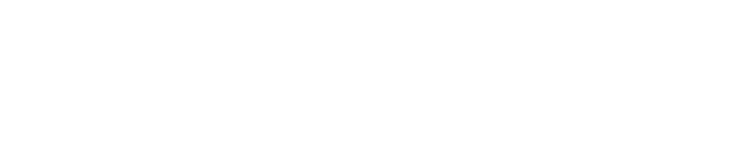
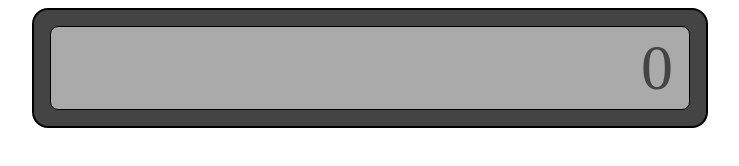
Before and after one commit to HeliumPond/OdinProject-projects, a plain HTML site: page calculator/index.html in a window 1280 px wide. Shown: the whole page, without its empty margins (270-1009 px from the left). Drawn offline with Linux system fonts and the light colour scheme.

Commit message:
Add basic output area to index.html

```diff
--- a/calculator/index.html
+++ b/calculator/index.html
@@ -11,6 +11,8 @@
 </head>
 
 <body>
-
+    <div id="calculator">
+        <span id="output">0</span>
+    </div>
 </body>
 </html>
--- a/calculator/style.css
+++ b/calculator/style.css
@@ -0,0 +1,31 @@
+:root {
+    font-size: 64px;
+    --main-color: #444;
+    color: var(--main-color);
+    margin: 0;
+}
+
+body {
+    display: flex;
+    justify-content: space-around;
+    align-items: center;
+}
+
+#calculator {
+    width: 50vw;
+    display: flex;
+    flex-direction: vertical;
+    backGround-color: var(--main-color);
+    padding: 16px;
+    border: 2px solid black;
+    border-radius: 16px;
+}
+
+#output {
+    background-color: #aaa;
+    border-radius: 8px;
+    flex: 1;
+    text-align: right;
+    border: 1px solid black;
+    padding: 4px 16px;
+}
```
